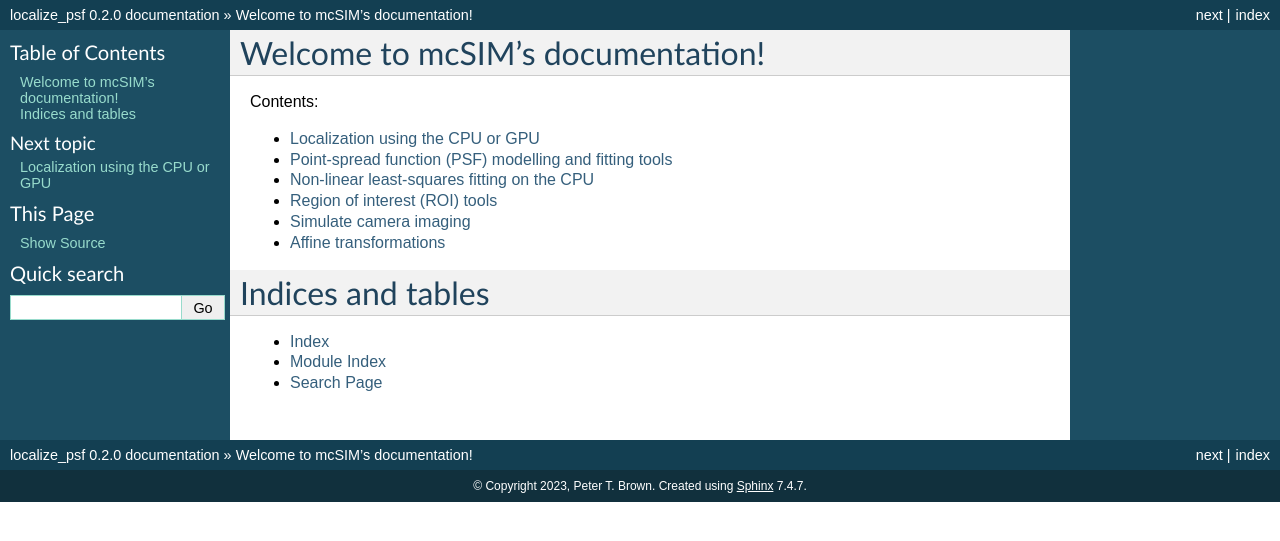
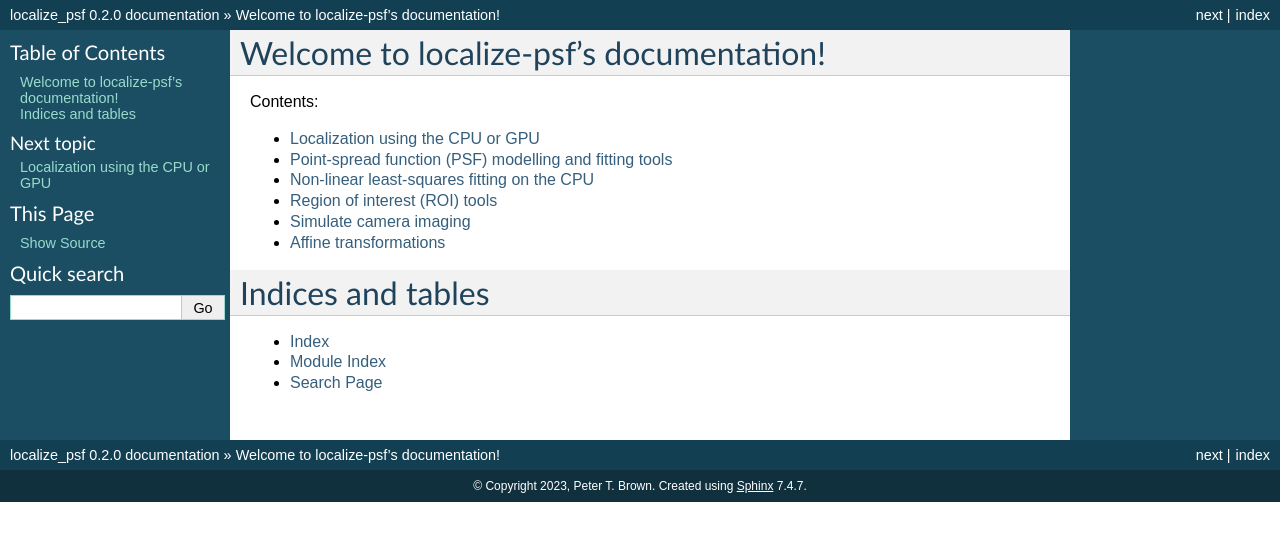
Before and after one commit to QI2lab/localize-psf, a Sphinx documentation site: the page built from docs/index.rst, in a window 1280 px wide. Shown: the top 541 px of the page. Built offline with Sphinx 7.4.7, drawn with Linux system fonts in a browser that asks for light colours.

Commit message:
minor updates

```diff
--- a/docs/index.rst
+++ b/docs/index.rst
@@ -1,9 +1,9 @@
-.. mcSIM documentation master file, created by
+.. documentation master file, created by
    sphinx-quickstart on Tue Apr 25 14:32:01 2023.
    You can adapt this file completely to your liking, but it should at least
    contain the root `toctree` directive.
 
-Welcome to mcSIM's documentation!
+Welcome to localize-psf's documentation!
 =================================
 
 .. toctree::
```
Also changed, not shown: README.md (+7 -0 lines).
